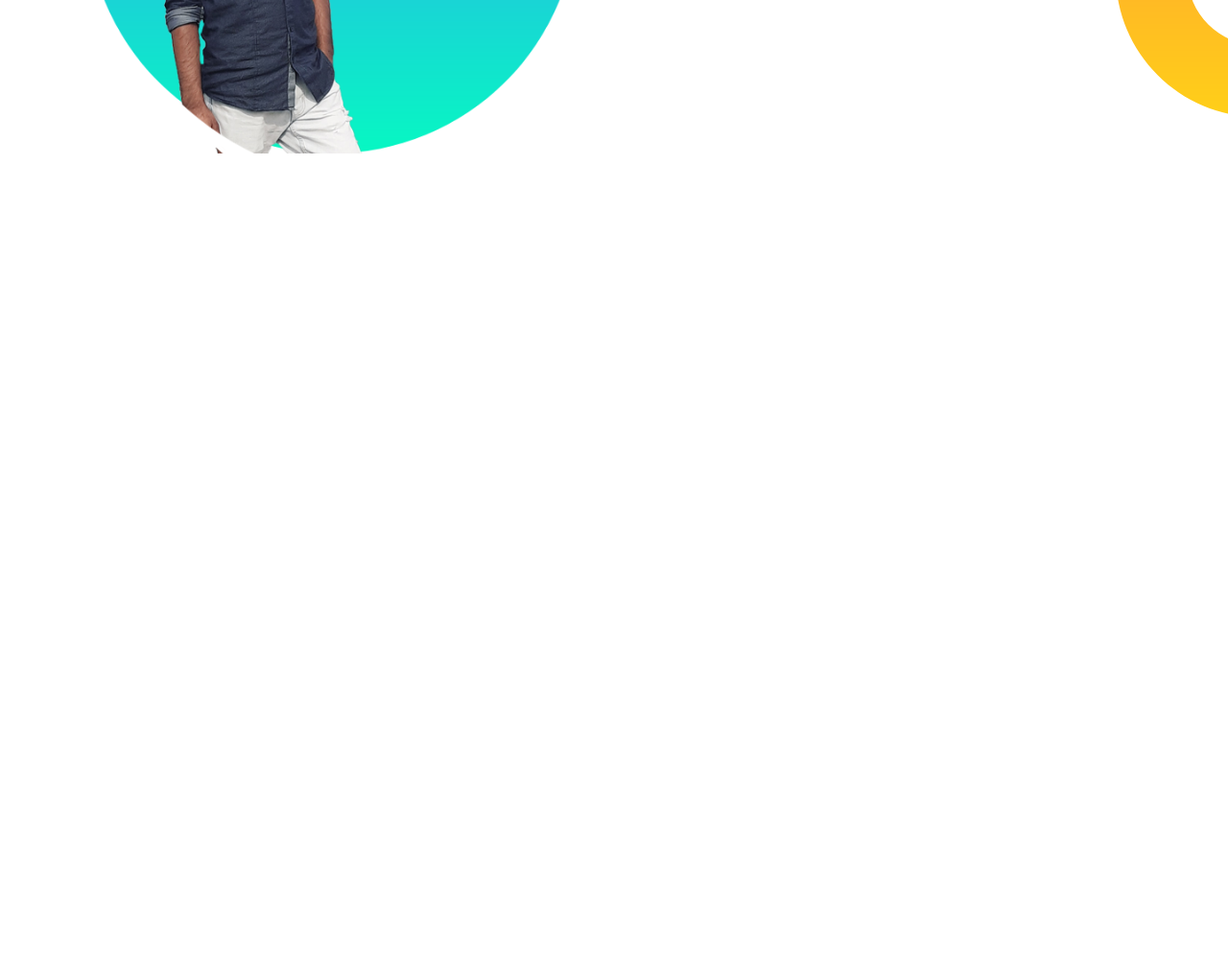
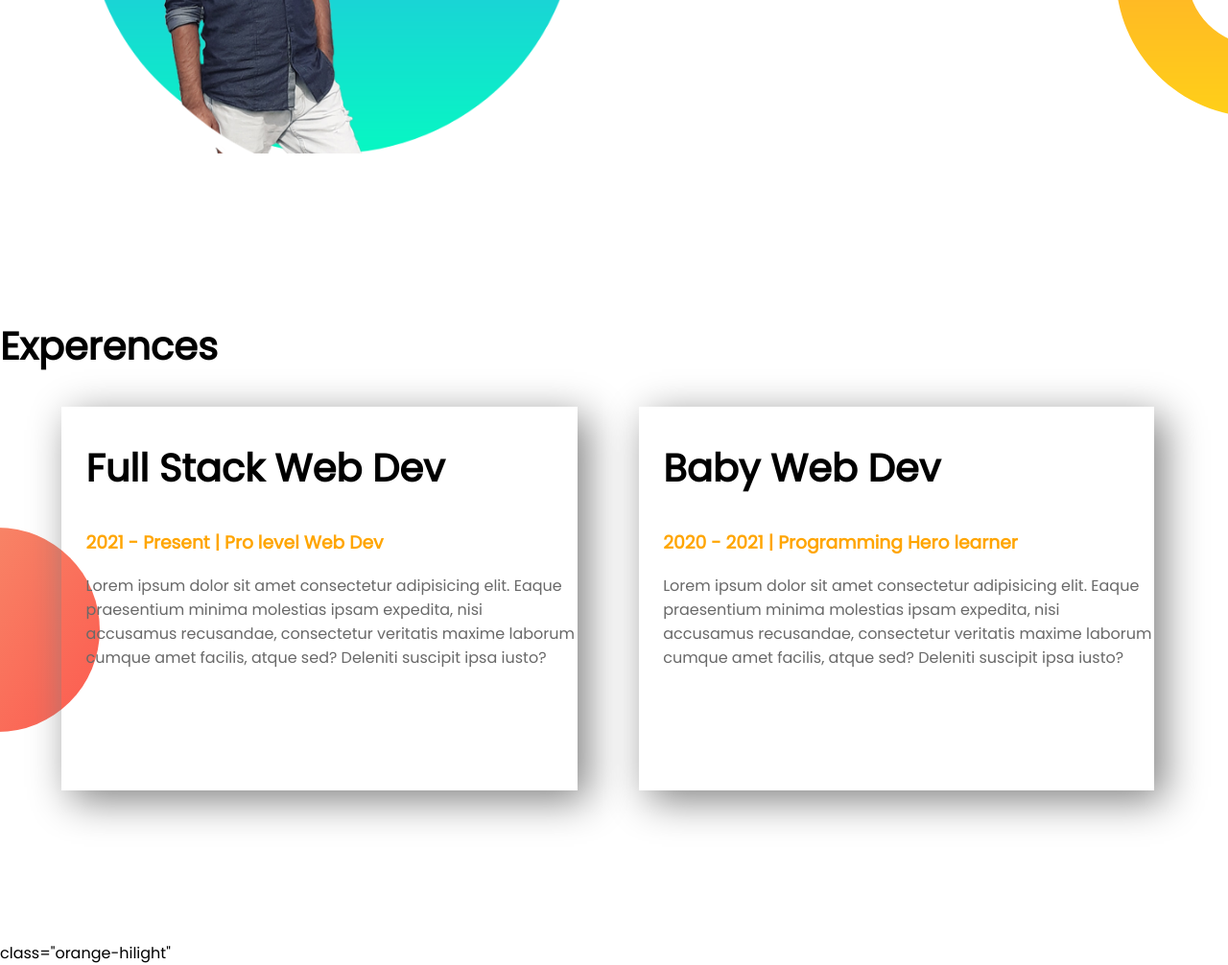
Before and after one commit to tanzidtahmid/web-portfolio, a plain HTML site: page index.html in a window 1280 px wide. Shown: the part 1002-2008 px from the top of the page at 96% size. Before the commit the page ends 1300 px from the top, so only its background shows below. Drawn offline with Linux system fonts and the light colour scheme.

Commit message:
almost done

```diff
--- a/index.html
+++ b/index.html
@@ -11,7 +11,7 @@
     <section class="top-banner">
         <div class="half-width">
             <h1>Welcome to </h1>
-            <h1><span class="name-hilight">Tanzid's</span>  Website</h1>
+            <h1><span class="orange-hilight">Tanzid's</span>  Website</h1>
             <h3>World Class Professional Web Developer</h3>
             <p>Lorem ipsum dolor sit amet consectetur adipisicing elit. Fuga earum illo alias! Necessitatibus eos beatae dolorem quos voluptas non dolore! Et, deserunt Lorem, ipsum dolor sit amet consectetur adipisicing elit. Praesentium sunt veritatis consequuntur quibusdam? Rerum commodi quod iusto, dignissimos a quis aut facere fugit.</p>
             <a class="link-button" target="_blank" href="">HAIR  ME</a>
@@ -32,5 +32,20 @@
 
         </div>
     </section>
+    <section class="exprience-aria">
+        <h2>Experences</h2>
+        <div class="half-width single-experience">
+            <h2>Full Stack Web Dev</h2>
+            <h3 class="orange-hilight">2021 - Present | Pro level Web Dev</h3>
+            <p>Lorem ipsum dolor sit amet consectetur adipisicing elit. Eaque praesentium minima molestias ipsam expedita, nisi accusamus recusandae, consectetur veritatis maxime laborum cumque amet facilis, atque sed? Deleniti suscipit ipsa iusto?</p>
+        </div>
+        <div class="half-width single-experience">
+
+             <h2>Baby Web Dev</h2>
+            <h3 class="orange-hilight">2020 - 2021 | Programming Hero learner</h3>
+            <p>Lorem ipsum dolor sit amet consectetur adipisicing elit. Eaque praesentium minima molestias ipsam expedita, nisi accusamus recusandae, consectetur veritatis maxime laborum cumque amet facilis, atque sed? Deleniti suscipit ipsa iusto?</p>
+
+        </div>
+    </section>
 </body>
-</html>
+</html> class="orange-hilight"
--- a/style.css
+++ b/style.css
@@ -5,7 +5,7 @@ body{
 h1{
     font-size: 50px;
 }
-.name-hilight{
+.orange-hilight{
     color: orange;
 }
 .half-width{
@@ -45,3 +45,15 @@ h2{
     background-repeat: no-repeat;
     background-position: right;
 }
+
+.single-experience{
+    box-shadow: 10px 10px 40px gray;
+    border-radius: 10pxs;
+    height: 80%;
+
+}
+.exprience-aria{
+    background-image:url('images/exp-bg.png');
+    background-repeat: no-repeat;
+    background-position: left;
+}
```
